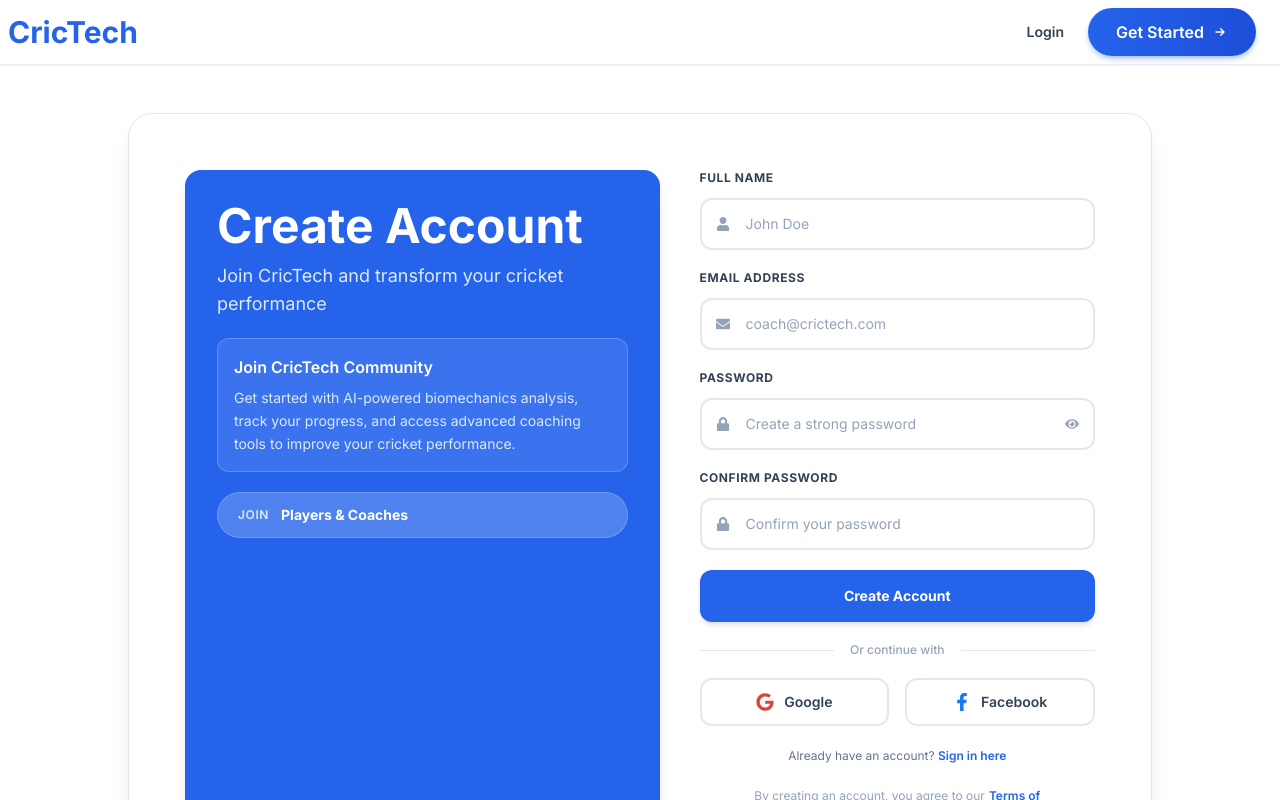
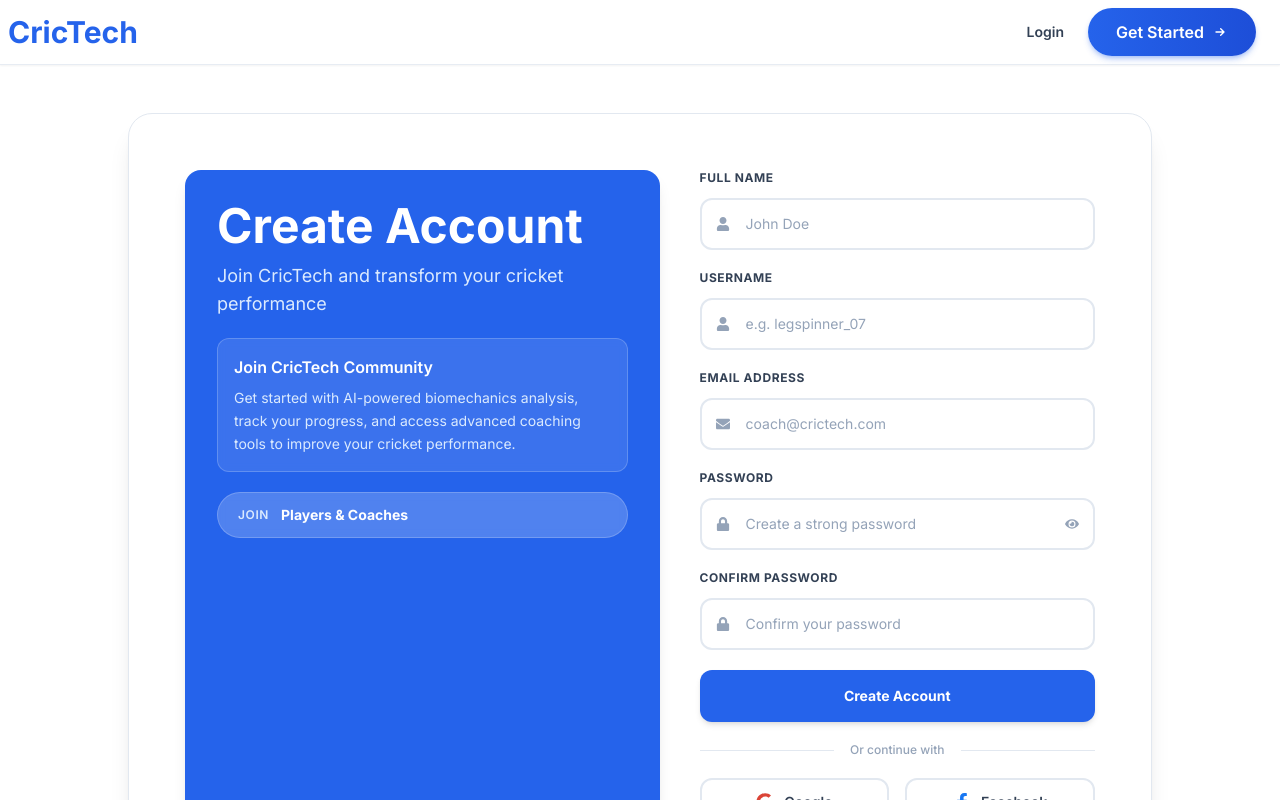
Before and after one commit to jange00/crictech_frontend, a React (Vite) app: page /signup in a window 1280 px wide. Shown: the top 800 px of the page. Built offline with nearby package versions, Linux system fonts and the light colour scheme; no server answers.

Commit message:
auth error

```diff
--- a/src/auth/AuthProvider.jsx
+++ b/src/auth/AuthProvider.jsx
@@ -3,6 +3,7 @@ import { AuthContext } from './AuthContext';
 import { authAPI } from '../api/auth';
 import { storageService } from '../services/storageService';
 import { socketService } from '../services/socketService';
+import { queryClient } from '../provider/reactQueryProvider';
 import { toast } from 'react-toastify';
 
 const AuthProvider = ({ children }) => {
@@ -48,6 +49,9 @@ const AuthProvider = ({ children }) => {
 
         // Email verification not required or already verified
         if (response.user && response.token) {
+          // Clear React Query cache to ensure fresh data for new user
+          queryClient.clear();
+
           const normalizedUser = normalizeUser(response.user);
           storageService.setUser(normalizedUser);
           storageService.setToken(response.token);
@@ -82,6 +86,9 @@ const AuthProvider = ({ children }) => {
       const response = await authAPI.login(credentials);
 
       if (response?.success && response.user && response.token) {
+        // Clear React Query cache to ensure fresh data for new user
+        queryClient.clear();
+
         const normalizedUser = normalizeUser(response.user);
         storageService.setUser(normalizedUser);
         storageService.setToken(response.token);
@@ -149,6 +156,9 @@ const AuthProvider = ({ children }) => {
       console.error('Logout API error:', error);
       // Continue with logout even if API call fails
     } finally {
+      // Clear React Query cache - remove all cached data
+      queryClient.clear();
+
       // Clear local storage
       storageService.clearAuth();
 
@@ -186,8 +196,16 @@ const AuthProvider = ({ children }) => {
       const response = await authAPI.getCurrentUser();
 
       if (response?.success && response.user) {
+        const normalizedUser = normalizeUser(response.user);
+        const currentUserId = storedUser?._id || storedUser?.id;
+        const newUserId = normalizedUser._id || normalizedUser.id;
+
+        // If user ID changed (different user logged in), clear cache
+        if (currentUserId && newUserId && currentUserId !== newUserId) {
+          queryClient.clear();
+        }
+
         // Update user data (in case it changed on server)
-        const normalizedUser = normalizeUser(response.user);
         storageService.setUser(normalizedUser);
         setUser(normalizedUser);
         setToken(storedToken);
@@ -213,6 +231,7 @@ const AuthProvider = ({ children }) => {
       if (isNetworkError) {
         // Server is offline - clear auth immediately
         console.warn('Server is offline. Clearing authentication.');
+        queryClient.clear();
         storageService.clearAuth();
         socketService.disconnect();
         setUser(null);
@@ -225,6 +244,7 @@ const AuthProvider = ({ children }) => {
         }
       } else if (error.response?.status === 401 || error.response?.status === 403) {
         // Token is invalid - clear auth
+        queryClient.clear();
         storageService.clearAuth();
         socketService.disconnect();
         setUser(null);
@@ -232,6 +252,7 @@ const AuthProvider = ({ children }) => {
         setIsAuthenticated(false);
       } else {
         // Other errors - still clear auth to be safe
+        queryClient.clear();
         storageService.clearAuth();
         socketService.disconnect();
         setUser(null);
--- a/src/features/auth/components/SignupContent.jsx
+++ b/src/features/auth/components/SignupContent.jsx
@@ -6,7 +6,13 @@ import { toast } from "react-toastify";
 import SignupCard from "../../../ui/auth/SignupCard";
 
 const SignupContent = () => {
-  const [formData, setFormData] = useState({ name: "", email: "", password: "", confirmPassword: "" });
+  const [formData, setFormData] = useState({
+    name: "",
+    username: "",
+    email: "",
+    password: "",
+    confirmPassword: "",
+  });
   const [showPassword, setShowPassword] = useState(false);
   const [isLoading, setIsLoading] = useState(false);
   const { register } = useAuth();
@@ -34,7 +40,8 @@ const SignupContent = () => {
 
     try {
       const result = await register({
-        name: formData.name,
+        name: formData.name?.trim(),
+        username: formData.username?.trim() || undefined,
         email: formData.email,
         password: formData.password,
       });
--- a/src/provider/reactQueryProvider.jsx
+++ b/src/provider/reactQueryProvider.jsx
@@ -1,7 +1,7 @@
 import { QueryClient, QueryClientProvider } from '@tanstack/react-query';
 
 // Configure QueryClient with proper defaults to prevent excessive requests
-const queryClient = new QueryClient({
+export const queryClient = new QueryClient({
   defaultOptions: {
     queries: {
       staleTime: 5 * 60 * 1000, // 5 minutes - data is fresh for 5 minutes
--- a/src/ui/auth/SignupCard.jsx
+++ b/src/ui/auth/SignupCard.jsx
@@ -59,6 +59,27 @@ const SignupCard = ({ title, subtitle, formData, onChange, onSubmit, showPasswor
               autoComplete="name"
               placeholder="John Doe"
               value={formData.name}
+              onChange={onChange}
+              className="w-full rounded-xl border-2 border-slate-200 bg-white px-11 py-3.5 text-sm text-slate-900 placeholder-slate-400 transition-all focus:border-blue-500 focus:outline-none focus:ring-4 focus:ring-blue-500/20 hover:border-slate-300"
+            />
+          </div>
+        </div>
+
+        <div className="space-y-3">
+          <label className="block text-xs font-bold uppercase tracking-wider text-slate-700">
+            Username
+          </label>
+          <div className="relative">
+            <span className="pointer-events-none absolute inset-y-0 left-4 flex items-center text-slate-400 text-sm">
+              <FaUser />
+            </span>
+            <input
+              name="username"
+              type="text"
+              required
+              autoComplete="username"
+              placeholder="e.g. legspinner_07"
+              value={formData.username}
               onChange={onChange}
               className="w-full rounded-xl border-2 border-slate-200 bg-white px-11 py-3.5 text-sm text-slate-900 placeholder-slate-400 transition-all focus:border-blue-500 focus:outline-none focus:ring-4 focus:ring-blue-500/20 hover:border-slate-300"
             />
```
